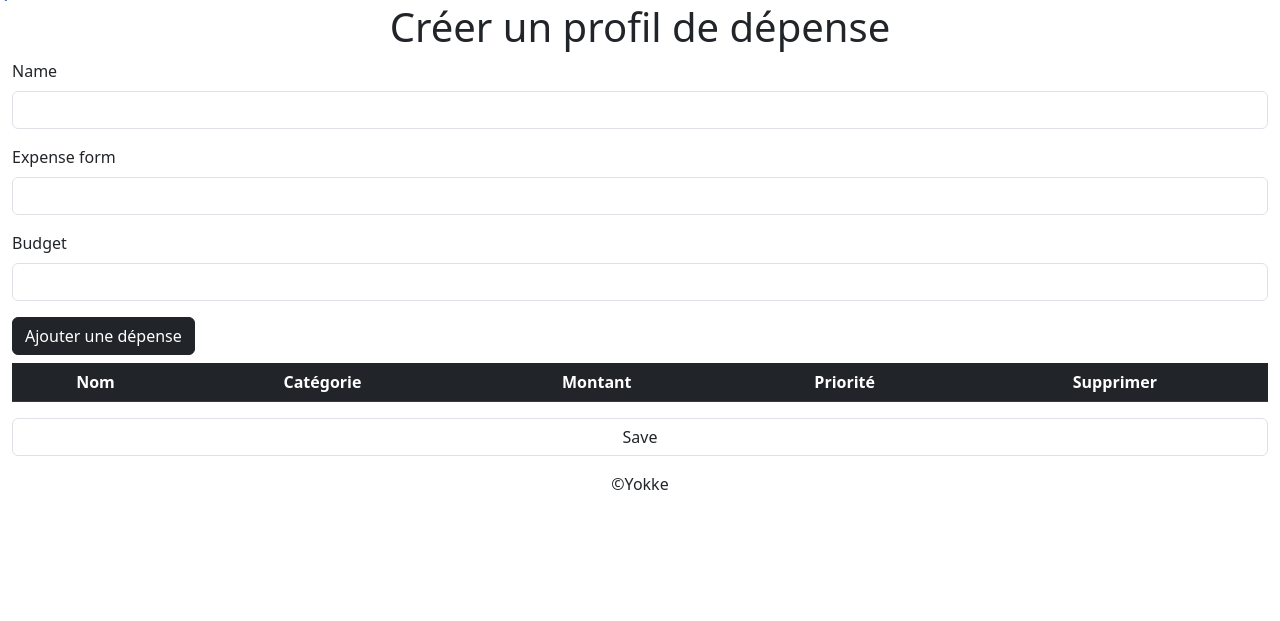
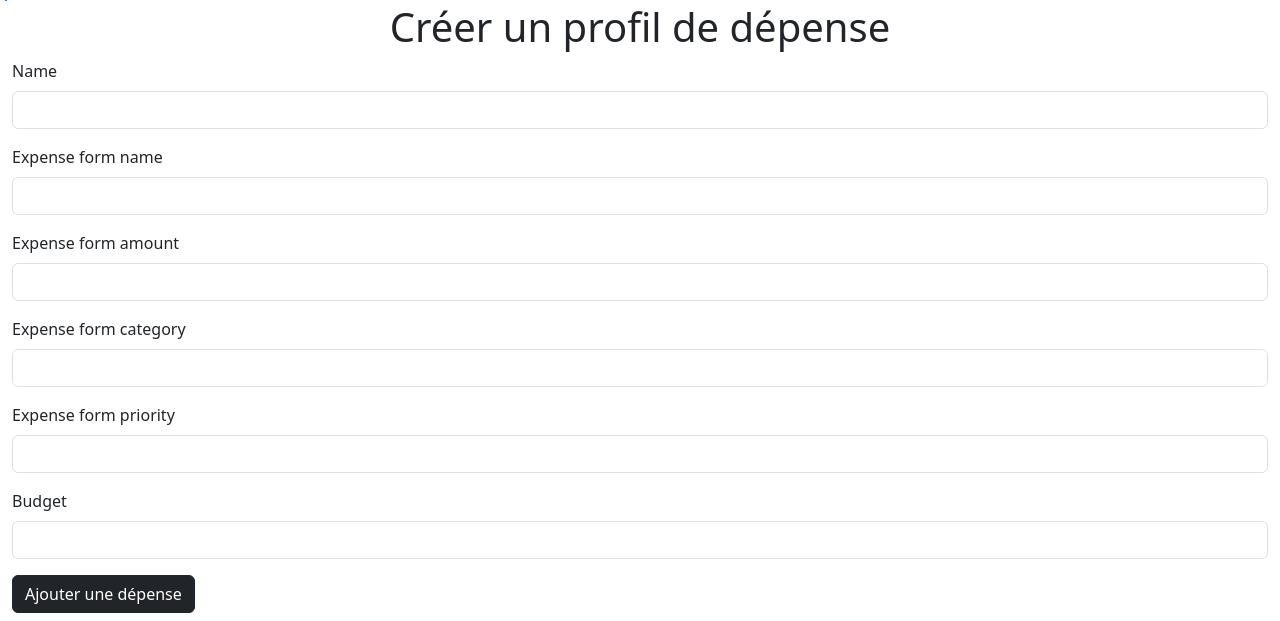
Before and after one commit to Jexinte/Budget, a Symfony app: template templates/spending_profile/spending_profile.twig in a window 1280 px wide. Shown: the part 13-634 px from the top of the page. Run offline with Twig, Linux system fonts and the light colour scheme; the template is opened without the code that fills it, so the values that code supplies are empty; form fields are guessed from the names that the template uses; some libraries are stand-ins or nearby versions.

Commit message:
feat: now before an expense is add a check is done to prevent double value on expense name , check is done on wrong type of value related to the expense

```diff
--- a/templates/spending_profile/spending_profile.twig
+++ b/templates/spending_profile/spending_profile.twig
@@ -15,8 +15,18 @@
             <div class="col-sm-12 col-md-12 col-lg-12 col-xl-12">
                 {{ form_start(form,{'action':path('spendingProfilePost')}) }}
                 {{ form_row(form.name) }}
-                {{ form_row(form.expenseForm) }}
+                {{ form_row(form.expenseForm.name) }}
+
+                <p id="error-name"></p>
+                {{ form_row(form.expenseForm.amount) }}
+                <p id="error-amount"></p>
+                {{ form_row(form.expenseForm.category) }}
+                <p id="error-category"></p>
+                {{ form_row(form.expenseForm.priority) }}
+                <p id="error-priority"></p>
                 {{ form_row(form.budget) }}
+                <p id=""></p>
+
                 <div class="add_spending_box">
                     <button class="btn btn-dark text-center" id="add_spending" type="button">Ajouter une dépense</button>
                 </div>
```
Also changed, not shown: public/assets/js/addExpense.js, public/assets/js/getExpense.js.
